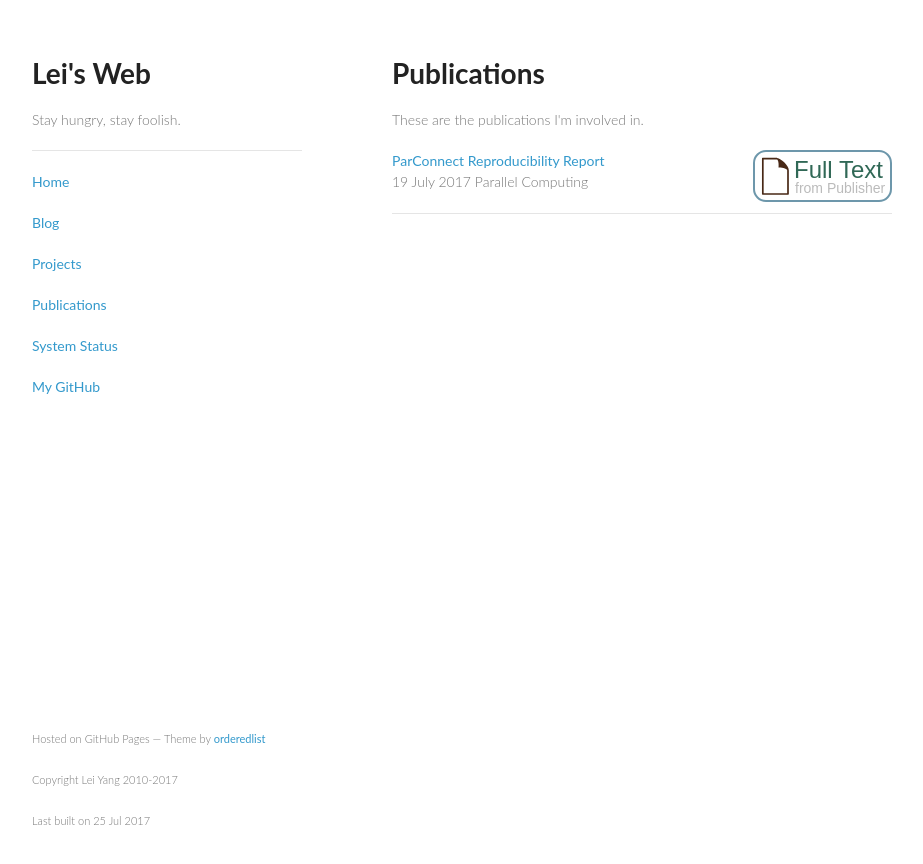
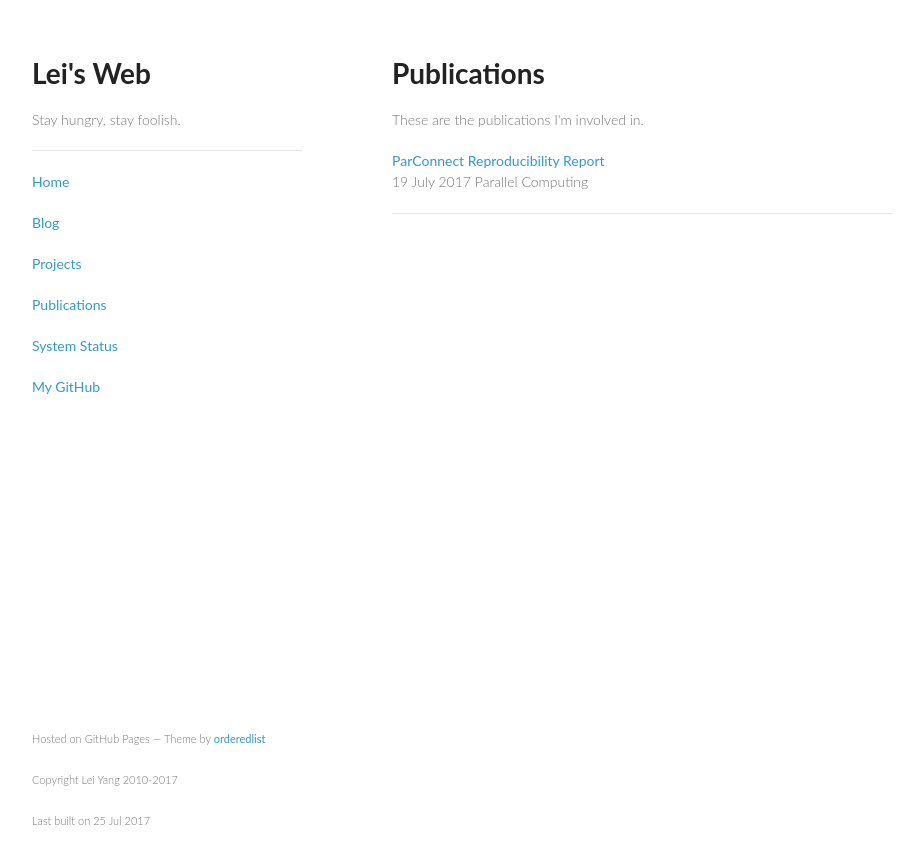
Before and after one commit to yangl1996/homepage, a Jekyll site: the page built from publications.html, in a window 1280 px wide. Shown: the top 864 px of the page, without its empty margins (178-1101 px from the left). Built offline with Jekyll 4.4.1, drawn with Linux system fonts in a browser that asks for light colours; some web fonts are replaced.

Commit message:
Update publications.html

```diff
--- a/publications.html
+++ b/publications.html
@@ -7,11 +7,6 @@ noindex: True
 <p>These are the publications I'm involved in.</p>
 {% for post in site.posts %}
     {% if post.publication %}
-    {% if post.file %}
-    <a href="{{ page.file }}">
-        <img src="/static/paper_publisher_icon.svg" align="right">
-    </a>
-    {% endif %}
     <a href="{{ post.url }}">{{ post.title }}</a></br>
     <span class="index_date"> {{ post.date | date_to_long_string }}</span>
     {% if post.journal %}
```
